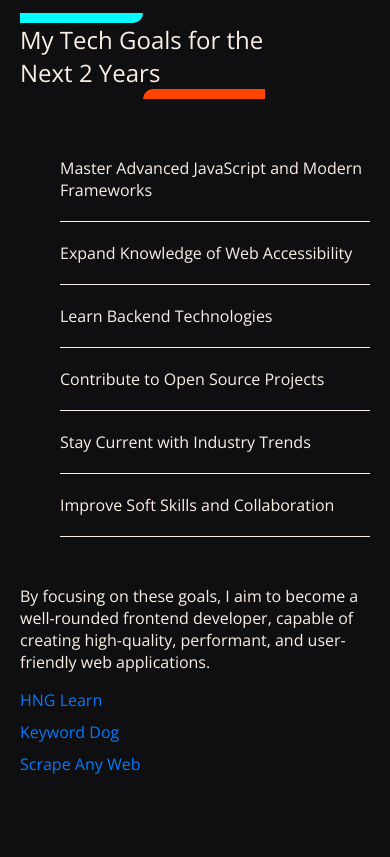
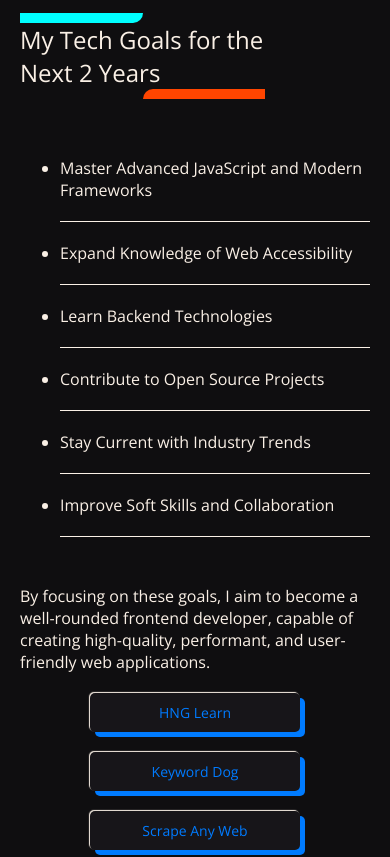
Before and after one commit to olanrewajuyusuf/HNG-Personal-Website, a plain HTML site: page index.html in a window 390 px wide. Shown: the part 940-1797 px from the top of the page. Drawn offline with nearby package versions, Linux system fonts and the light colour scheme.

Commit message:
styles adjustment

```diff
--- a/styles.css
+++ b/styles.css
@@ -118,7 +118,7 @@ table .strong {
 
 .container ul {
     width: 100%;
-    list-style: none;
+    /* list-style: none; */
     margin: 5rem 0;
 }
 
@@ -132,6 +132,16 @@ table .strong {
     margin: 10px;
     text-decoration: none;
     color: #007BFF;
+    padding: 10px 30px;
+    background-color: rgb(23, 21, 25);
+    border-radius: 5px;
+    box-shadow: 5px 5px, -1px -1px 1px var(--text-color);
+    transition: scale 1s;
+}
+
+.links a:hover {
+    scale: 1.02;
+    box-shadow: 5px 5px 10px 5px black, -1px -1px 1px var(--text-color);
 }
 
 footer {
@@ -174,7 +184,10 @@ footer .wrapper p {
 
     .links a {
         display: block;
-        margin: 10px 0;
+        width: 60%;
+        margin: 20px auto;
+        font-size: 14px;
+        text-align: center;
     }
 }
 
```
